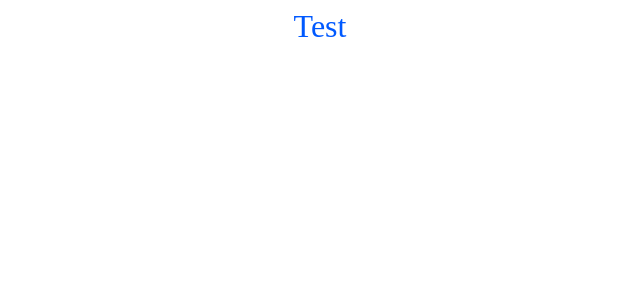
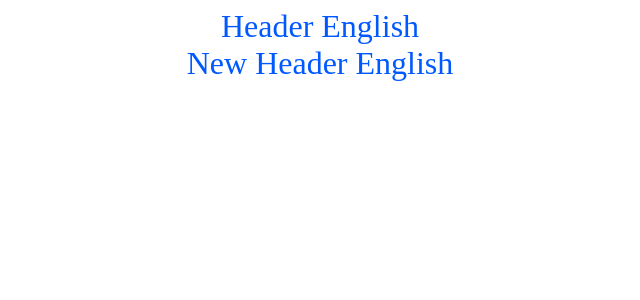
Before and after one commit to dhanrajjay/react-setup, a React app: page / in a window 1280 px wide. Shown: the top 300 px of the page, without its empty margins (320-960 px from the left). Built offline with nearby package versions, Linux system fonts and the light colour scheme.

Commit message:
i18N Localization added

```diff
--- a/package.json
+++ b/package.json
@@ -12,8 +12,10 @@
   "author": "",
   "license": "ISC",
   "dependencies": {
+    "i18next": "^19.1.0",
     "react": "^16.12.0",
-    "react-dom": "^16.12.0"
+    "react-dom": "^16.12.0",
+    "react-i18next": "^11.3.1"
   },
   "devDependencies": {
     "@babel/core": "^7.8.4",
--- a/src/components/App.js
+++ b/src/components/App.js
@@ -1,10 +1,19 @@
 import React, { Component } from 'react';
+import { Translation } from 'react-i18next';
 import '../style/app.scss';
 
 class App extends Component {
 	render() {
 		return(
-			<div className="app">Test</div>
+			<Translation>
+			{
+				t =>
+					<div className="app">
+						<span>{t('header')}</span>
+						<div>{t('new.header')}</div>
+					</div>
+			}
+			</Translation>
 		)
 	}
 }
--- /dev/null
+++ b/src/i18n.js
@@ -0,0 +1,26 @@
+import i18n from "i18next";
+import { initReactI18next } from "react-i18next";
+import resources from "./locales/resources";
+
+const langMap = {
+	"en-IN": "en",
+	"fr": "fr"
+}
+
+i18n
+  .use(initReactI18next) // passes i18n down to react-i18next
+  .init({
+    resources,
+    lng: langMap[window.navigator.language],
+    fallbackLng: 'en',
+
+    keySeparator: '.',
+
+    interpolation: {
+      escapeValue: false // react already safes from xss
+    },
+    ns: ['allstate'],
+    defaultNS: 'allstate'
+  });
+
+  export default i18n;
--- a/src/index.js
+++ b/src/index.js
@@ -1,5 +1,7 @@
 import React from "react"
 import ReactDOM from "react-dom"
+import * as i18n from './i18n';
+import { I18nextProvider } from 'react-i18next';
 import App from "./components/App.js"
 
 ReactDOM.render(<App />, document.getElementById("app"));
--- /dev/null
+++ b/src/locales/en.json
@@ -0,0 +1,8 @@
+{
+	"allstate": {
+		"header": "Header English",
+		"new": {
+			"header": "New Header English"
+		}
+	}
+}
--- /dev/null
+++ b/src/locales/fr.json
@@ -0,0 +1,8 @@
+{
+	"allstate": {
+		"header": "Header Freanch",
+		"new": {
+			"header": "New Header French"
+		}
+	}
+}
--- /dev/null
+++ b/src/locales/resources.js
@@ -0,0 +1,9 @@
+import * as en from "./en.json";
+import * as fr from "./fr.json";
+
+const resources = {
+	en: en.default,
+	fr: fr.default
+}
+
+export default resources;
```
Also changed, not shown: 1 other file (tests, documents, lock files or other folders).
